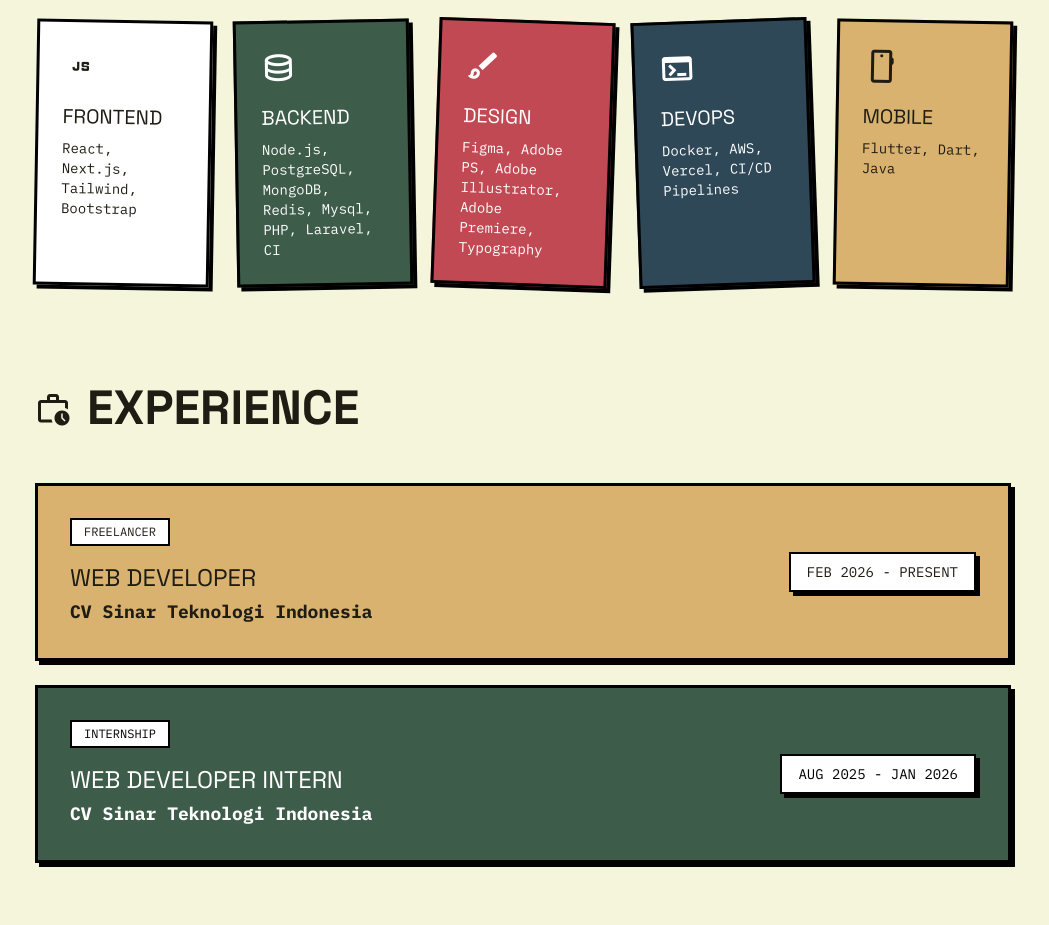
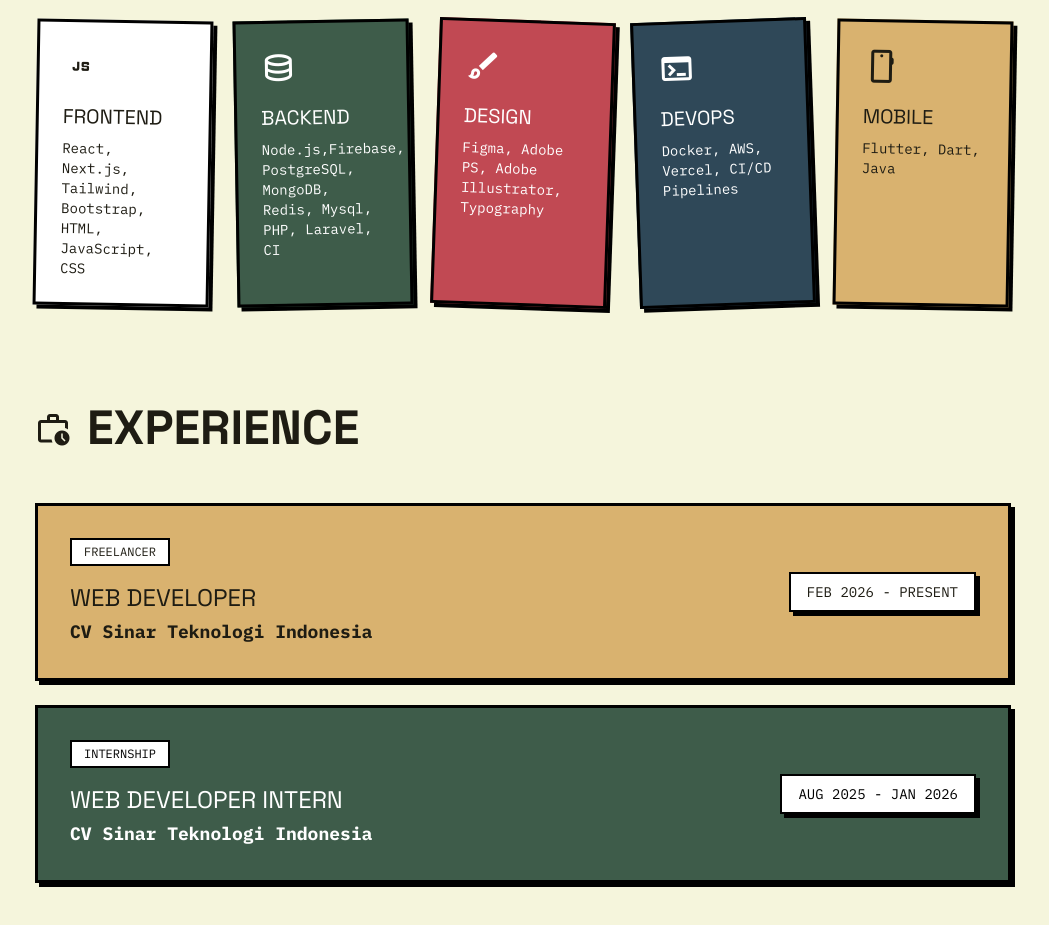
Before and after one commit to SantanaDwi29/neubrutalism_portofolio, a React (Vite) app: page / in a window 1280 px wide. Shown: the part 1100-2025 px from the top of the page, without its empty margins (117-1166 px from the left). Built offline with nearby package versions, Linux system fonts and the light colour scheme.

Commit message:
feat: add TechStack component to showcase professional skills and expertise

```diff
--- a/src/components/TechStack.tsx
+++ b/src/components/TechStack.tsx
@@ -11,17 +11,17 @@ export const TechStack: React.FC = () => {
         <div className="bg-white border-[3px] border-black p-6 hard-shadow rotate-1 hover:rotate-0 transition-transform cursor-crosshair">
           <span className="material-symbols-outlined text-4xl mb-4 block" data-icon="javascript">javascript</span>
           <h3 className="font-headline-md text-xl uppercase mb-2">Frontend</h3>
-          <p className="font-body-md text-sm">React, Next.js, Tailwind, Bootstrap</p>
+          <p className="font-body-md text-sm">React, Next.js, Tailwind, Bootstrap, HTML, JavaScript, CSS</p>
         </div>
         <div className="bg-tertiary-container text-white border-[3px] border-black p-6 hard-shadow -rotate-1 hover:rotate-0 transition-transform cursor-crosshair">
           <span className="material-symbols-outlined text-4xl mb-4 block" data-icon="database">database</span>
           <h3 className="font-headline-md text-xl uppercase mb-2">Backend</h3>
-          <p className="font-body-md text-sm">Node.js, PostgreSQL, MongoDB, Redis, Mysql, PHP, Laravel, CI</p>
+          <p className="font-body-md text-sm">Node.js,Firebase, PostgreSQL, MongoDB, Redis, Mysql, PHP, Laravel, CI</p>
         </div>
         <div className="bg-secondary-container text-white border-[3px] border-black p-6 hard-shadow rotate-2 hover:rotate-0 transition-transform cursor-crosshair">
           <span className="material-symbols-outlined text-4xl mb-4 block" data-icon="brush">brush</span>
           <h3 className="font-headline-md text-xl uppercase mb-2">Design</h3>
-          <p className="font-body-md text-sm">Figma, Adobe PS, Adobe Illustrator, Adobe Premiere, Typography</p>
+          <p className="font-body-md text-sm">Figma, Adobe PS, Adobe Illustrator, Typography</p>
         </div>
         <div className="bg-surface-container-highest text-white border-[3px] border-black p-6 hard-shadow -rotate-2 hover:rotate-0 transition-transform cursor-crosshair">
           <span className="material-symbols-outlined text-4xl mb-4 block" data-icon="terminal">terminal</span>
```
